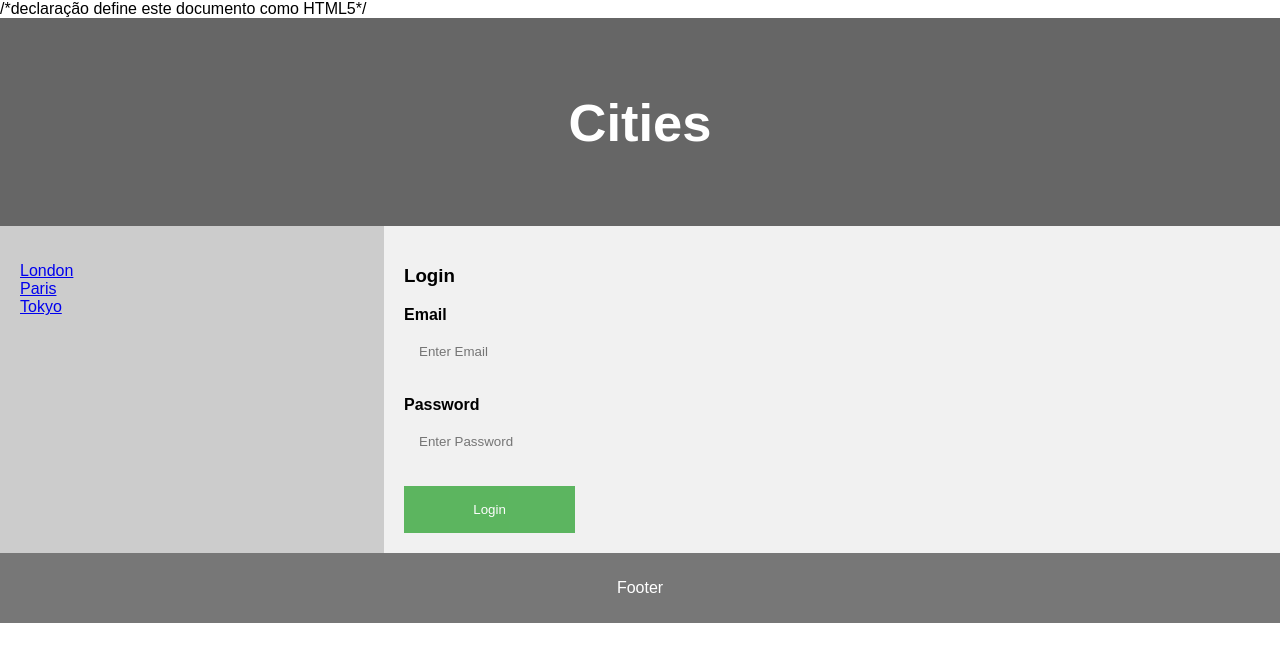
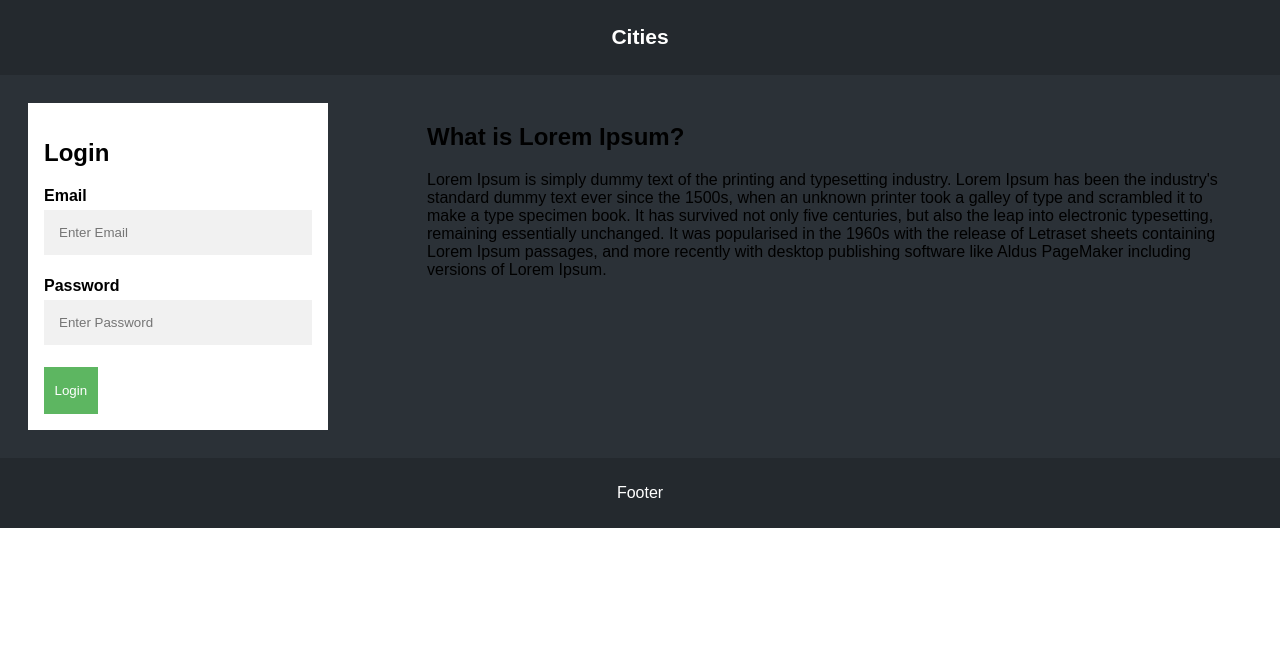
Before and after one commit to PatriciaSilva06/-Programa-oWeb, a plain HTML site: page ProjetoUm/index.html in a window 1280 px wide. Drawn offline with Linux system fonts and the light colour scheme.

Commit message:
Novo layout

```diff
--- a/ProjetoUm/index.html
+++ b/ProjetoUm/index.html
@@ -1,10 +1,11 @@
-<!DOCTYPE html>/*declaração define este documento como HTML5*/
+<!DOCTYPE html>
+<!--declaração define este documento como HTML5-->
 <html lang="pt-br">
 <head>
-<title>Primeiro Projeto</title>
+<title>Primeiro Projeto</title><!--Titulo da página-->
 <meta charset="utf-8">
 <meta name="viewport" content="width=device-width, initial-scale=1">
-<link rel="stylesheet" type="text/css" href="style.css">
+<link rel="stylesheet" type="text/css" href="style.css"><!--CSS externo-->
 </head>
 <body>
 
@@ -14,15 +15,21 @@
 </header>
 
 <section>
+
+  <!--Menu de navegação
   <nav>
     <ul>
       <li><a href="#">London</a></li>
       <li><a href="#">Paris</a></li>
       <li><a href="#">Tokyo</a></li>
     </ul>
-  </nav>
+  </nav>-->
 
-  <article>
+  <!--Conteudo da pagina-->
+<div class="conteudo">
+ <h1> What is Lorem Ipsum?</h1>
+<p>Lorem Ipsum is simply dummy text of the printing and typesetting industry. Lorem Ipsum has been the industry's standard dummy text ever since the 1500s, when an unknown printer took a galley of type and scrambled it to make a type specimen book. It has survived not only five centuries, but also the leap into electronic typesetting, remaining essentially unchanged. It was popularised in the 1960s with the release of Letraset sheets containing Lorem Ipsum passages, and more recently with desktop publishing software like Aldus PageMaker including versions of Lorem Ipsum.</p>
+  </div>
         <form action="/action_page.php" class="container">
             <h1>Login</h1>
 
@@ -35,7 +42,7 @@
             <button type="submit" class="btn">Login</button>
           </form>
 
-  </article>
+
 </section>
 
 <footer>
--- a/ProjetoUm/style.css
+++ b/ProjetoUm/style.css
@@ -1,43 +1,65 @@
 
 * {
     box-sizing: border-box;
-  }
+    position: relative;
+
+
+    }
 body {
   font-family: Arial, Helvetica, sans-serif;
   margin: 0%;
-  padding: 0%;
+  padding: 0%; /*Preenchimento em torno do conteúdo*/
 }
 
 /* Style the header */
 header {
-  background-color: #666;
-  padding: 30px;
-  text-align: center;
-  font-size: 35px;
-  color: white;
+  background-color: #24292e; /*Cor de fundo*/
+  padding: 8px; /*Preenchimento em torno do conteúdo*/
+  text-align: center; /*Alinhamento do texto*/
+  font-size: 14px; /*Tamanho da fonte*/
+  color: white; /*Cor da fonte*/
 }
 
 /* Create two columns/boxes that floats next to each other */
 nav {
   float: left;
   width: 30%;
-  height: 327px; /* only for demonstration, should be removed */
-  background: #ccc;
-  padding: 20px;
+  height: 327spx; /* only for demonstration, should be removed */
+  /*background: #ccc;*/
+  padding: 20px; /*Preenchimento em torno do conteúdo*/
 }
 
 /* Style the list inside the menu */
 nav ul {
   list-style-type: none;
-  padding: 0;
+  padding: 0; /*Preenchimento em torno do conteúdo*/
 }
 
 article {
   float:left;
-  padding: 20px;
+  padding: 20px; /*Preenchimento em torno do conteúdo*/
   width: 70%;
-  background-color: #f1f1f1;
+  /*background-color: #f1f1f1;*/
   /*height: 300px; only for demonstration, should be removed */
+}
+form{
+  background-color: grey;
+  padding: 10px;
+
+}
+
+/* Add styles to the form container */
+.container {
+  right: 0;
+  margin: 20px;
+  max-width: 300px;
+  padding: 16px;
+  background-color: white;
+  color: black;
+}
+section{
+  background: #2b3137;
+  padding: 8px;
 }
 
 /* Clear floats after the columns */
@@ -45,19 +67,23 @@ section:after {
   content: "";
   display: table;
   clear: both;
+
 }
 
 /* Style the footer */
 footer {
-  background-color: #777;
-  padding: 10px;
+  background-color: #24292e;
+  padding: 10px; /*Preenchimento em torno do conteúdo*/
   text-align: center;
   color: white;
+  position: inherit;
+
+
 }
 
 input[type=text], input[type=password] {
-    width: 20%;
-    padding: 15px;
+    width: 100%;
+    padding: 15px; /*Preenchimento em torno do conteúdo*/
     margin: 5px 0 22px 0;
     border: none;
     background: #f1f1f1;
@@ -72,6 +98,16 @@ input[type=text], input[type=password] {
     width: 20%;
     opacity: 0.9;
   }
+  /*Posicionando conteudo*/
+  .conteudo{
+    float:right;
+    height: 100px;
+    width: 800px;
+    position: relative;
+    top: 20px;
+    right: 45px;
+
+  }
 
 /* Responsive layout - makes the two columns/boxes stack on top of each other instead of next to each other, on small screens */
 @media (max-width: 600px) {
```
